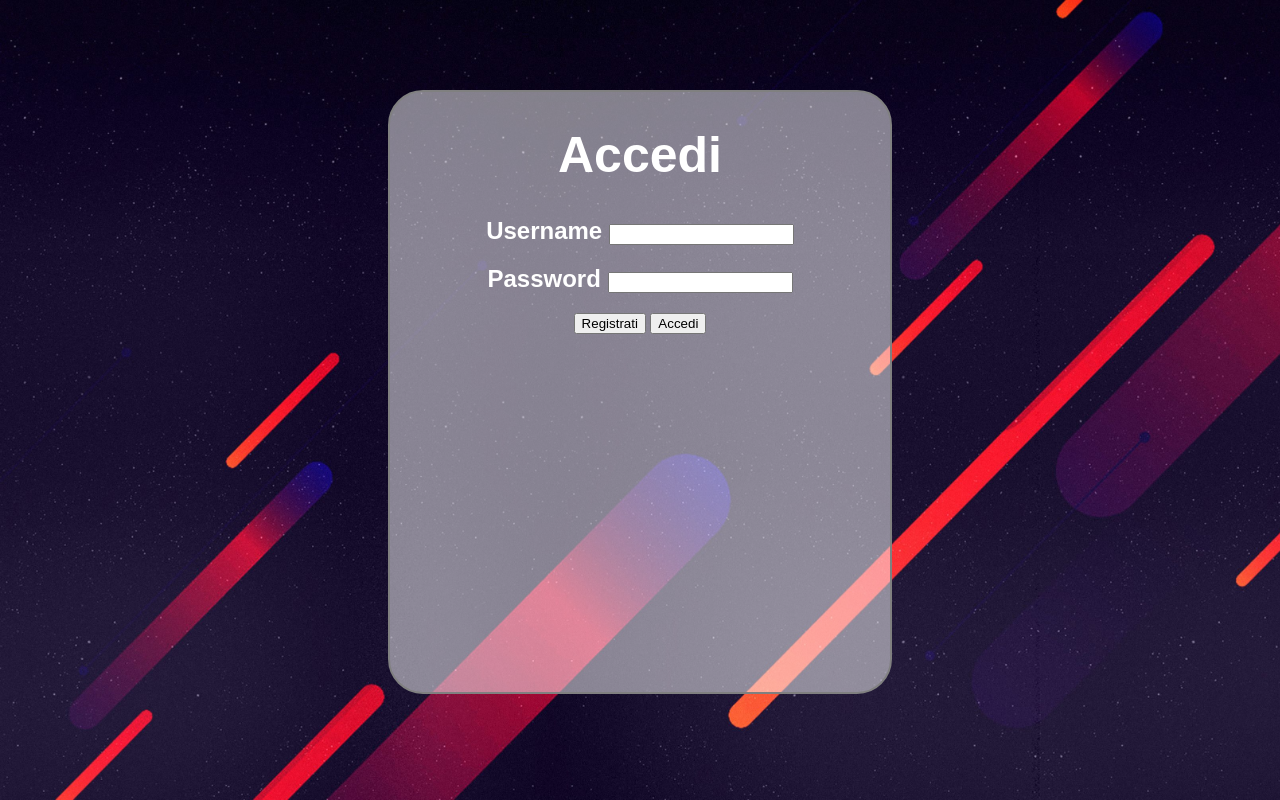
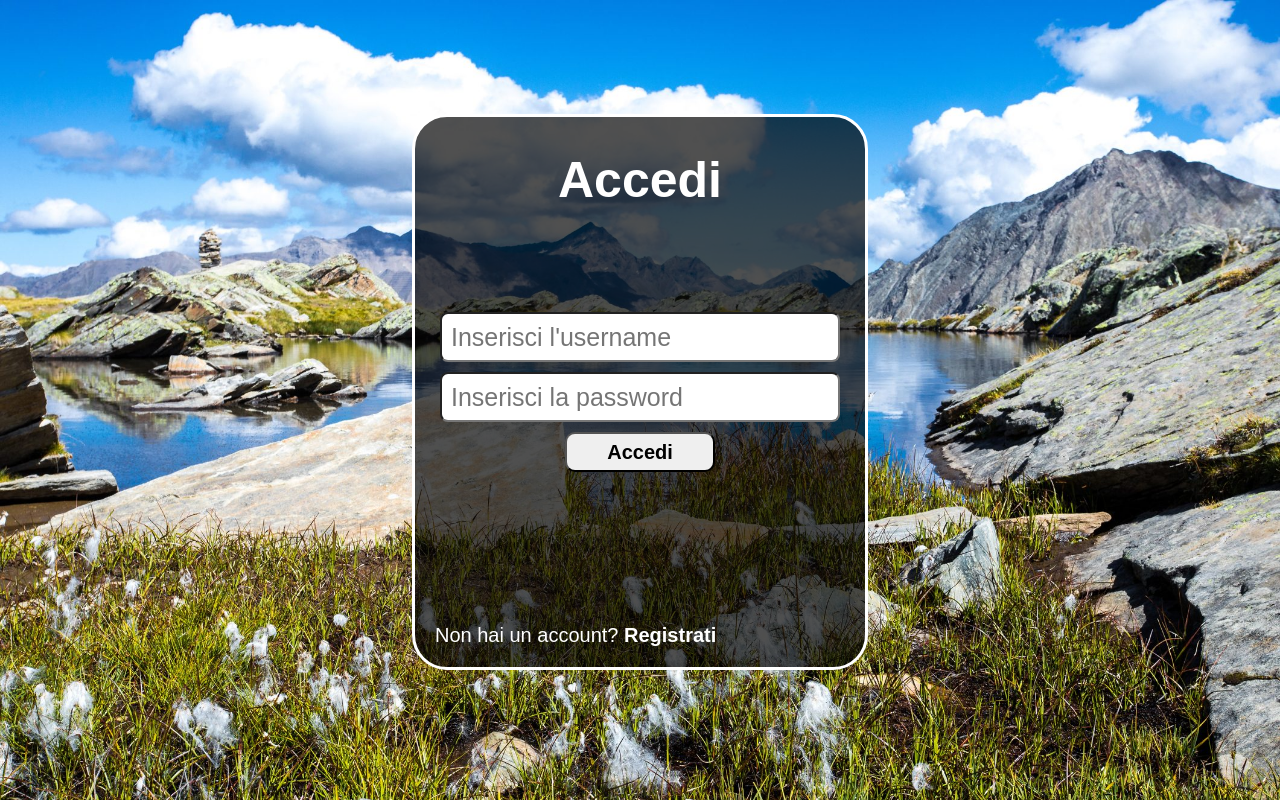
Before and after one commit to UselessMOS0/ProgettoFlaskBP, a Flask app: page /login in a window 1280 px wide. Run offline with Flask 2, Linux system fonts and the light colour scheme; parts of the project's set-up code (start-up, migrations or seed data) failed here and were passed over.

Commit message:
fine login

```diff
--- a/app.py
+++ b/app.py
@@ -20,7 +20,13 @@ import matplotlib.pyplot as plt
 
 credenziali = pd.read_csv('/workspace/ProgettoFlaskBP/static/Files/credenziali.csv')
 regioni = gpd.read_file("/workspace/ProgettoFlaskBP/static/Files/Regioni.zip")
+province = gpd.read_file("/workspace/ProgettoFlaskBP/static/Files/Province.zip")
+comuni = gpd.read_file("/workspace/ProgettoFlaskBP/static/Files/Comuni.zip")
+popolazione = pd.read_csv("/workspace/ProgettoFlaskBP/static/Files/popolazione.csv")
 
+print(comuni)
+
+print(popolazione)
 @app.route("/login", methods=['GET','POST'])
 def login():
     if request.method == 'GET':
@@ -39,24 +45,15 @@ def login():
         return redirect(url_for('login'))
 
 
-#        if username in credenziali.Username.tolist():
-#            utente = credenziali[credenziali.Username == username]
-#            if list(utente.Password)[0] == password:
-#                session['username'] = username
-#            return redirect(url_for('home'))
-#        else:
-#            return redirect(url_for('login'))
-
-
-
 @app.route("/registrazione", methods=['GET','POST'])
 def registrazione():
     if request.method == 'GET':
         return render_template("registrazione.html")
     elif request.method == "POST":
         global credenziali
-        username = request.form['Username']
+        username = request.form['Username'].replace(" ", "")
         password = request.form['Password']
+
         if username in credenziali["Username"].tolist():
             return redirect(url_for("registrazione"))
         else:
@@ -65,8 +62,11 @@ def registrazione():
             credenziali.to_csv('/workspace/ProgettoFlaskBP/static/Files/credenziali.csv',index=False)
             return redirect(url_for('login'))
 
+#!--------------------------------------------------------------------
+#!--------------------------------------------------------------------
 
-
+#! ROUTE DEL LOGOUT
+#! ROUTE DEL LOGOUT
 
 @app.route("/logout")
 def logout():
--- a/templates/login.html
+++ b/templates/login.html
@@ -1,7 +1,7 @@
 <head>
     <style>
         body{
-            background-image: url('/static/img/gradientbg.jpg');
+            background-image: url('/static/img/parconazionale.jpg');
             background-size: cover;
             margin: 0;
             padding: 0;
@@ -13,30 +13,82 @@
         }
 
         #loginform{
+            position: relative;
             display: flex;
-            width: 500px;
-            height: 600px;
+            width: 450px;
+            height: 550px;
             border-radius: 35px;
-            border: 2px solid grey;
+            align-items: center;
             justify-content: center;
             text-align: center;
-            background: #ffffff80;
+            background: #020202b0;
+            border: 3px solid rgb(255, 255, 255);
         }
         #accedi{
+            position: absolute;
+            margin-left: auto;
+            margin-right: auto;
+            left: 0;
+            right: 0;
+            top: 0px;
+            text-align: center;
             font-size: 50px;
+        }
+        #registrati{
+            position: absolute;
+            bottom: 0px;
+            left: 20px;
+            font-size: 20px;
+        }
+        #accedibtn{
+            margin-top: 10px;
+            border-radius: 10px;
+            height: 40px;
+            width: 150px;
+            font-size: 20px;
+            font-weight: bold;
+            transition-duration: 300ms;
+        }
+        #accedibtn:hover{
+            background-color: #4895ef;
+            color: white;
+            cursor: pointer;
+        }
+        #usrninp{
+            height: 50px;
+            width: 400px;
+            font-size: 25px;
+            border-radius: 8px;
+        }
 
+        #pwdinp{
+            margin-top: 10px;
+            height: 50px;
+            width: 400px;
+            font-size: 25px;
+            border-radius: 8px;
         }
+        a {
+            color: white;
+            font-weight: bold;
+            text-decoration: none;
+            transition-duration: 200ms;
+        }
+        a:hover{
+            color: #4895ef;
+        }
+
     </style>
 </head>
 <body>
     <form action="/login" method="POST" id="loginform">
         <div>
             <h1 id="accedi">Accedi</h1>
-            <H2>Username <input type="text" name="Username" id="username" required></H2>
-            <H2>Password <input type="text" name="Password" id="password" required></H2>
+            <input type="text" name="Username" id="usrninp" required placeholder=" Inserisci l'username"><br>
+            <input type="password" name="Password" id="pwdinp" required placeholder=" Inserisci la password">
 
-            <a href="/registrazione"><input type="button" value="Registrati" id="registrati"></a>
-            <input type="submit" value="Accedi" id="accedidestra">
+            <p id="registrati">Non hai un account? <a href="/registrazione">Registrati</a></p>
+            <input type="submit" value="Accedi" id="accedibtn">
         </div>
     </form>
 </body>
```
Also changed, not shown: static/Files/credenziali.csv (+1 -10 lines), static/Files/popolazione.csv (added, +21 -0 lines), templates/registrazione.html (+96 -7 lines), test.py (+18 -10 lines), static/img/parco-nazionale1.jpg (added), static/img/parconazionale.jpg (added), 5 other files.
